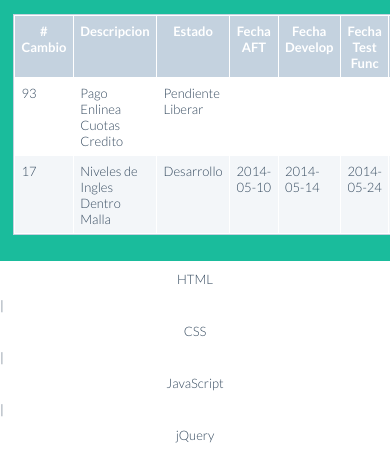
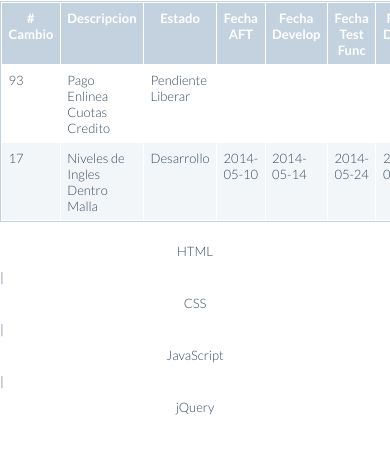
Before and after one commit to sabogale/cursoHTML5-1, a plain HTML site: page 1/index.html in a window 390 px wide. Shown: the part 380-846 px from the top of the page. Drawn offline with Linux system fonts and the light colour scheme.

Commit message:
responsive padding

```diff
--- a/1/index.html
+++ b/1/index.html
@@ -22,9 +22,9 @@
  		<h1 class="bck darkest landing text center color white">
  			Listado Cambios de Mantenimientos
  		</h1>
- 		<div class="padding bck theme features">
+ 		<div class="responsive pandding bck theme features">
  		<p>
- 			<table class="TablaCambios responsive pandding">
+ 			<table class="responsive pandding">
  			<thead>
  				<tr>
  					<th># Cambio</th>
```
